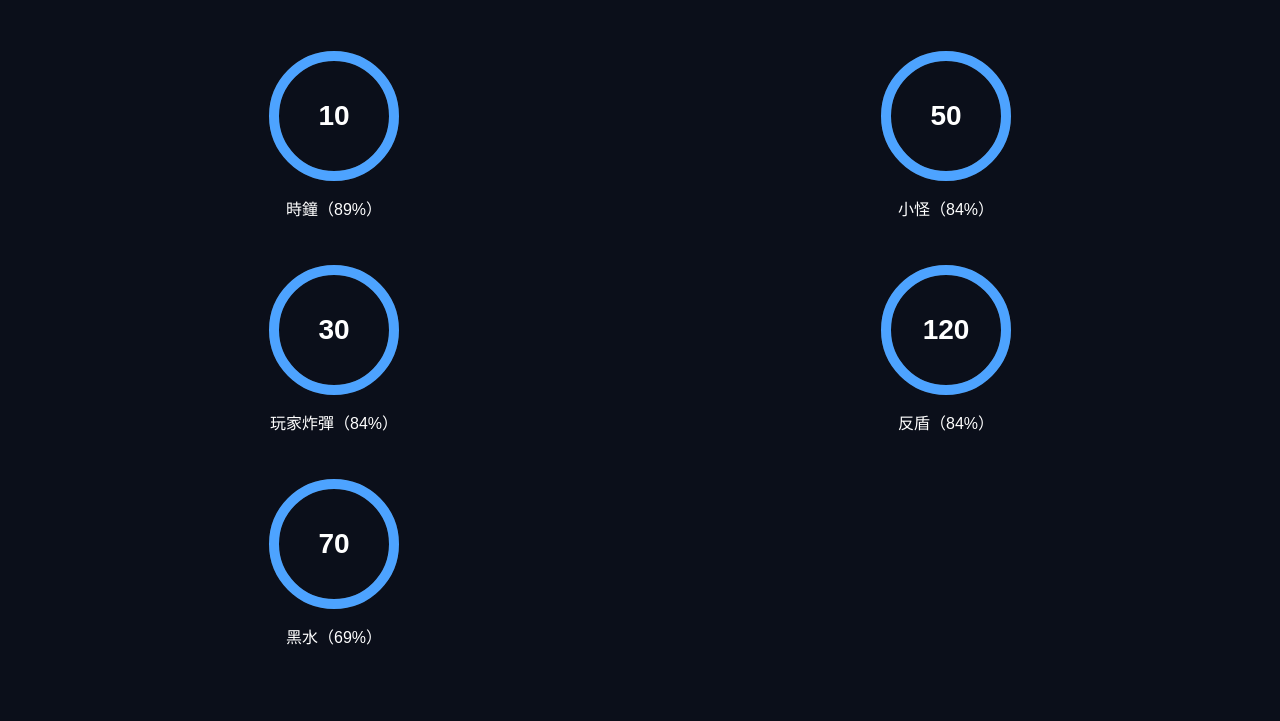
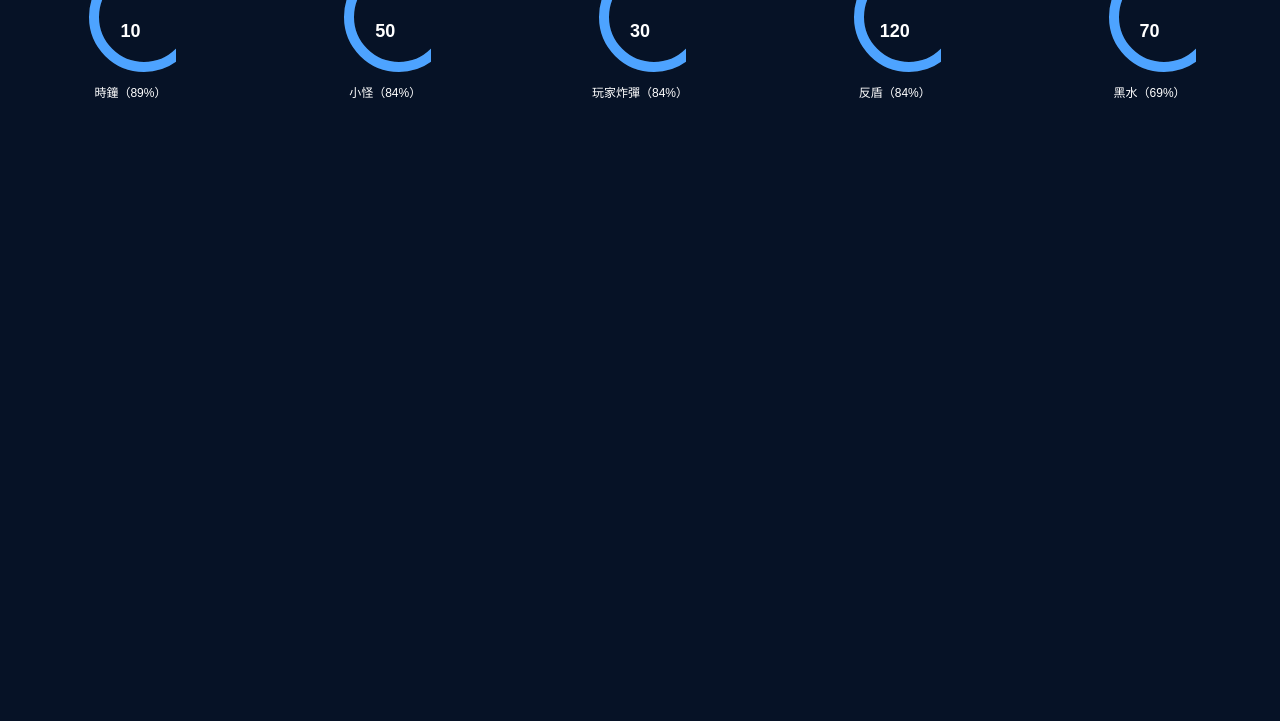
Before and after one commit to bin0829-web/timer, a plain HTML site: page index.html in a window 1280 px wide. Shown: the part 79-800 px from the top of the page. Drawn offline with Linux system fonts and the light colour scheme.

Commit message:
Refactor HTML and CSS for better layout and style

```diff
--- a/index.html
+++ b/index.html
@@ -3,31 +3,36 @@
 <head>
 <meta name="viewport" content="width=device-width, initial-scale=1">
 <title>困難拉圖斯計時</title>
-
 <style>
-
 body{
-background:#0b0f1a;
+  margin:0;
+  background:#061226;
   color:white;
   font-family:sans-serif;
   text-align:center;
 }
 
 h2{
-margin-top:30px;
+  margin:20px 0 10px;
+  font-size:28px;
 }
 
 .container{
   display:grid;
   grid-template-columns:1fr 1fr;
-gap:40px;
-padding:40px;
+  gap:24px 12px;
+  padding:20px 12px 30px;
+  justify-items:center;
+}
+
+.item{
+  width:100%;
 }
 
 .timer{
   position:relative;
-width:140px;
-height:140px;
+  width:120px;
+  height:120px;
   margin:auto;
 }
 
@@ -41,7 +46,7 @@ stroke-width:10;
 }
 
 .bg{
-stroke:#333;
+  stroke:#2a2a2a;
 }
 
 .progress{
@@ -55,78 +60,106 @@ position:absolute;
   top:50%;
   left:50%;
   transform:translate(-50%,-50%);
-font-size:28px;
+  font-size:24px;
   font-weight:bold;
 }
 
 .label{
-margin-top:10px;
-font-size:16px;
+  margin-top:8px;
+  font-size:15px;
+  white-space:nowrap;
 }
 
+/* 手機橫向：5個由左到右排一列 */
+@media (orientation: landscape){
+  h2{
+    font-size:22px;
+    margin:14px 0 6px;
+  }
+
+  .container{
+    grid-template-columns:repeat(5, 1fr);
+    gap:10px;
+    padding:12px 8px 20px;
+    align-items:start;
+  }
+
+  .timer{
+    width:92px;
+    height:92px;
+  }
+
+  svg{
+    width:92px;
+    height:92px;
+  }
+
+  .time{
+    font-size:18px;
+  }
+
+  .label{
+    font-size:12px;
+    margin-top:6px;
+  }
+}
 </style>
 </head>
-
 <body>
 
 <h2>困難拉圖斯計時</h2>
 
 <div class="container">
 
-<!-- 時鐘 -->
-<div onclick="toggleTimer(0)">
+  <div class="item" onclick="toggleTimer(0)">
     <div class="timer">
-<svg width="140" height="140">
-<circle class="bg" cx="70" cy="70" r="60"/>
-<circle id="c0" class="progress" cx="70" cy="70" r="60" stroke-dasharray="377"/>
+      <svg width="120" height="120">
+        <circle class="bg" cx="60" cy="60" r="50"/>
+        <circle id="c0" class="progress" cx="60" cy="60" r="50" stroke-dasharray="314" stroke-dashoffset="0"/>
       </svg>
       <div id="t0" class="time">10</div>
     </div>
     <div class="label">時鐘（89%）</div>
   </div>
 
-<!-- 小怪 -->
-<div onclick="toggleTimer(1)">
+  <div class="item" onclick="toggleTimer(1)">
     <div class="timer">
-<svg width="140" height="140">
-<circle class="bg" cx="70" cy="70" r="60"/>
-<circle id="c1" class="progress" cx="70" cy="70" r="60" stroke-dasharray="377"/>
+      <svg width="120" height="120">
+        <circle class="bg" cx="60" cy="60" r="50"/>
+        <circle id="c1" class="progress" cx="60" cy="60" r="50" stroke-dasharray="314" stroke-dashoffset="0"/>
       </svg>
       <div id="t1" class="time">50</div>
     </div>
     <div class="label">小怪（84%）</div>
   </div>
 
-<!-- 玩家炸彈 -->
-<div onclick="toggleTimer(2)">
+  <div class="item" onclick="toggleTimer(2)">
     <div class="timer">
-<svg width="140" height="140">
-<circle class="bg" cx="70" cy="70" r="60"/>
-<circle id="c2" class="progress" cx="70" cy="70" r="60" stroke-dasharray="377"/>
+      <svg width="120" height="120">
+        <circle class="bg" cx="60" cy="60" r="50"/>
+        <circle id="c2" class="progress" cx="60" cy="60" r="50" stroke-dasharray="314" stroke-dashoffset="0"/>
       </svg>
       <div id="t2" class="time">30</div>
     </div>
     <div class="label">玩家炸彈（84%）</div>
   </div>
 
-<!-- 反盾 -->
-<div onclick="toggleTimer(3)">
+  <div class="item" onclick="toggleTimer(3)">
     <div class="timer">
-<svg width="140" height="140">
-<circle class="bg" cx="70" cy="70" r="60"/>
-<circle id="c3" class="progress" cx="70" cy="70" r="60" stroke-dasharray="377"/>
+      <svg width="120" height="120">
+        <circle class="bg" cx="60" cy="60" r="50"/>
+        <circle id="c3" class="progress" cx="60" cy="60" r="50" stroke-dasharray="314" stroke-dashoffset="0"/>
       </svg>
       <div id="t3" class="time">120</div>
     </div>
     <div class="label">反盾（84%）</div>
   </div>
 
-<!-- 黑水 -->
-<div onclick="toggleTimer(4)">
+  <div class="item" onclick="toggleTimer(4)">
     <div class="timer">
-<svg width="140" height="140">
-<circle class="bg" cx="70" cy="70" r="60"/>
-<circle id="c4" class="progress" cx="70" cy="70" r="60" stroke-dasharray="377"/>
+      <svg width="120" height="120">
+        <circle class="bg" cx="60" cy="60" r="50"/>
+        <circle id="c4" class="progress" cx="60" cy="60" r="50" stroke-dasharray="314" stroke-dashoffset="0"/>
       </svg>
       <div id="t4" class="time">70</div>
     </div>
@@ -136,43 +169,37 @@ font-size:16px;
 </div>
 
 <script>
+const CIRCUMFERENCE = 314;
 
-const timers=[
+const timers = [
   {max:10,time:10,run:false},
   {max:50,time:50,run:false},
   {max:30,time:30,run:false},
   {max:120,time:120,run:false},
   {max:70,time:70,run:false}
-]
+];
 
 function toggleTimer(i){
-timers[i].run=!timers[i].run
+  timers[i].run = !timers[i].run;
 }
 
 setInterval(()=>{
+  timers.forEach((t,i)=>{
+    if(!t.run) return;
 
-timers.forEach((t,i)=>{
+    t.time--;
 
-if(!t.run)return
-
-t.time--
-
-if(t.time<=0){
-t.time=t.max
+    if(t.time <= 0){
+      t.time = t.max;
     }
 
-document.getElementById("t"+i).innerText=t.time
+    document.getElementById("t"+i).innerText = t.time;
 
-let percent=t.time/t.max
-let offset=377*(1-percent)
-
-document.getElementById("c"+i)
-.style.strokeDashoffset=offset
-
-})
-
-},1000)
-
+    const percent = t.time / t.max;
+    const offset = CIRCUMFERENCE * (1 - percent);
+    document.getElementById("c"+i).style.strokeDashoffset = offset;
+  });
+},1000);
 </script>
 
 </body>
```
Lines whose indentation alone changed are shown as unchanged.
